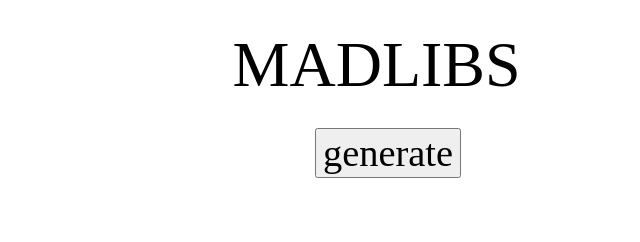
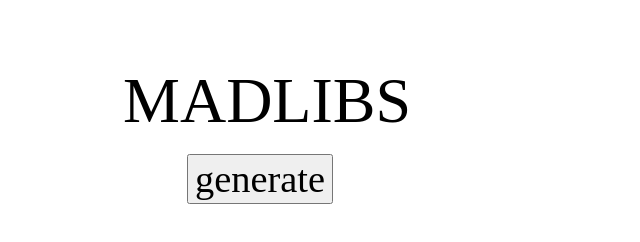
Before and after one commit to alyssaan/project2, a plain HTML site: page index.html in a window 1280 px wide. Shown: the whole page, without its empty margins (389-1029 px from the left). Drawn offline with Linux system fonts and the light colour scheme.

Commit message:
project2

```diff
--- a/index.html
+++ b/index.html
@@ -2,8 +2,8 @@
 
   .madlib {
     position: absolute;
-		left: 47vw;
-    padding: 20px;
+		left: 40vw;
+    top: 5vw;
     font-family: lucida-console;
     font-size: 5vw;
     text-wrap: overflow;
@@ -11,12 +11,11 @@
 
   .button {
     position: absolute;
-    left: 55vw;
-    top: 10vw;
+    left: 45vw;
+    top: 12vw;
     font-family: lucida-console;
     font-size: 3vw;
-    visibility: visible;
-
+    display: block;
   }
 
   .mlText {
@@ -25,6 +24,7 @@
     top: 20vw;
     font-family: lucida-console;
     font-size: 5vw;
+    text-align: center;
   }
 
 </style>
@@ -40,7 +40,7 @@
    return string.split(word).length - 1;
 	}
 
-  const madlib = document.querySelector('.madlib')
+  let madlib = document.querySelector('.madlib')
   const button = document.querySelector('.button')
 
   const ingVerbs = ['walking', 'dancing', 'cooking', 'crying', 'shopping', 'laughing', 'crochet',
@@ -59,9 +59,6 @@
   const people = ['Dean Boyer', 'Professor Briz', 'Dean Nandorf', 'President Alivisatos',
                   'Professor Satrom', 'Professor Jagoda']
   const places = ['the Reg', 'Harper', 'Woodlawn', 'Crerar', 'Plein Air', 'Mansueto', 'Rockefeller Chapel']
-
-  // const madlib1 = 'I was {{-ing verb}} in {{course}} when all of a sudden I looked around and saw {{adj}} {{pl noun}} all around me! I was {{feeling}} because the professor was still {{-ing verb}}. What a {{adj}} day of class...'
-  // const madlib2 = 'I {{-ed verb}} around campus today. I decided to enter {{place}} to do homework. Suddenly, {{person}} appeared and took my homework! I tried to tell my professor, but they became {{feeling}}. Oh well...'
 
   const genIngVerbs = []
   const genCourses = []
@@ -173,13 +170,14 @@
     }
 
     console.log(chosenML)
+    madlib = document.querySelector('.mlText')
     madlib.textContent = chosenML
 
   }
 
   function setup () {
     button.onclick = showMadLib
-    button.visibility = hidden
+    button.display = 'none'
   }
 
   window.addEventListener('load', setup)
```
